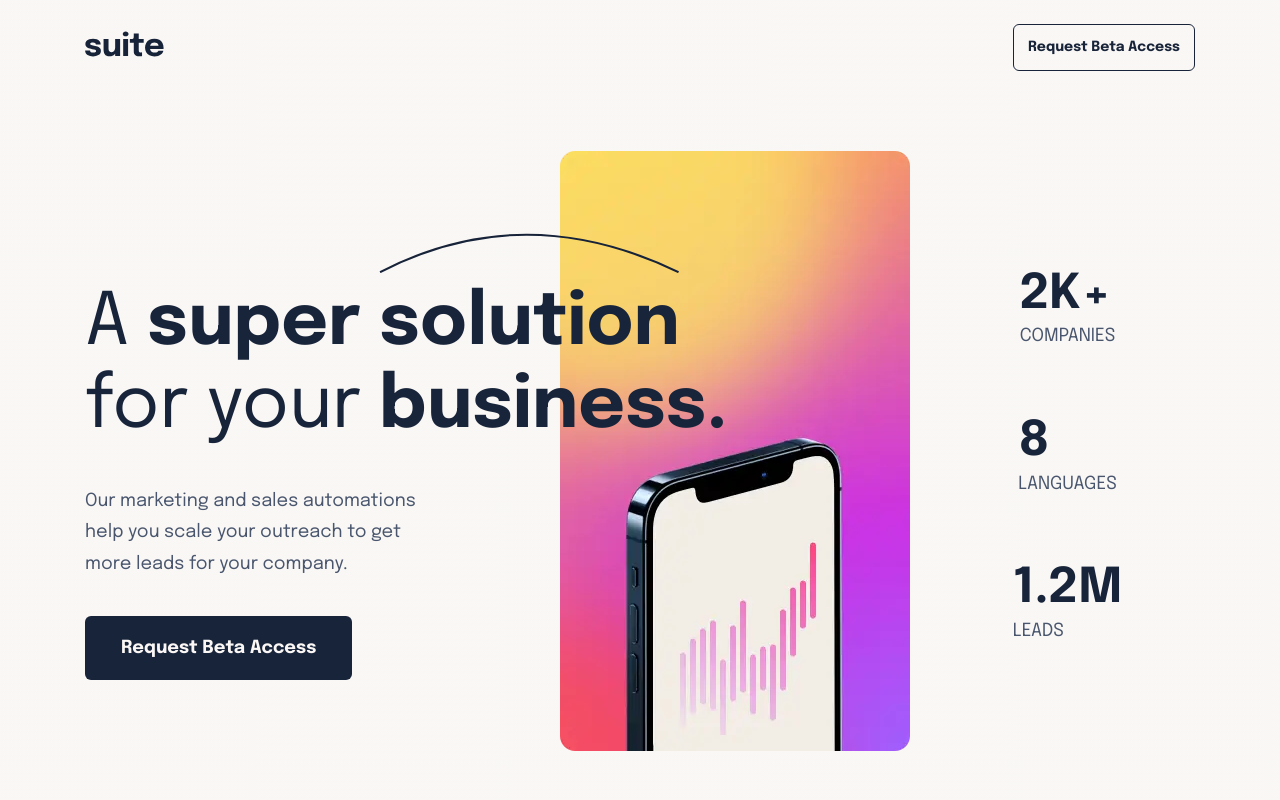
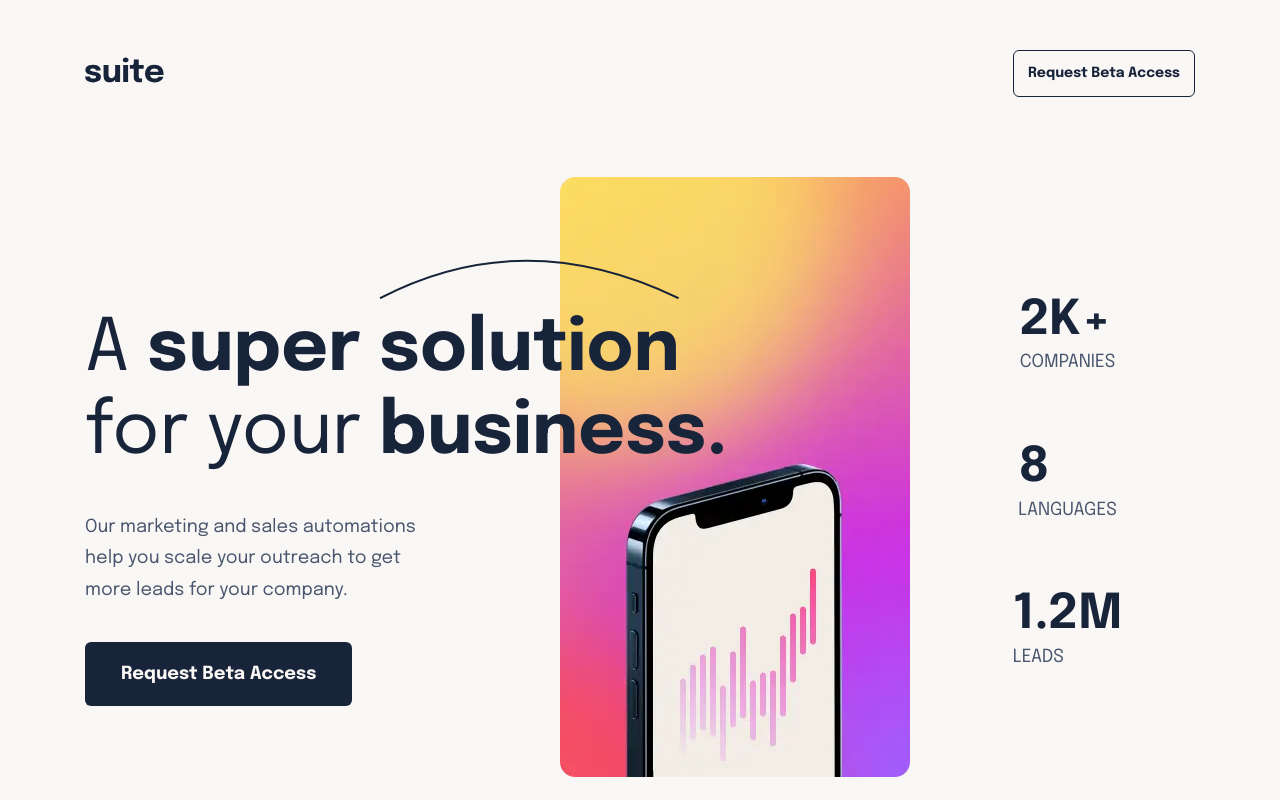
Before and after one commit to abedfetrat/fem02-suite-landing-page, a plain HTML site: page index.html in a window 1280 px wide. Shown: the top 800 px of the page. Drawn offline with Linux system fonts and the light colour scheme.

Commit message:
add more padding to header on tablet and above

```diff
--- a/css/style.css
+++ b/css/style.css
@@ -211,6 +211,26 @@ a:active {
     align-items: center;
     /* 24px */
     padding-top: 1.5rem;
+}
+
+
+/* Tablet 768px */
+
+@media screen and (min-width: 48rem) {
+    .primary-header__container {
+        /* 40px */
+        padding-top: 2.5rem;
+    }
+}
+
+
+/* Desktop 1110px */
+
+@media screen and (min-width: 69.375rem) {
+    .primary-header__container {
+        /* 40px */
+        padding-top: 3.125rem;
+    }
 }
 
 
```
